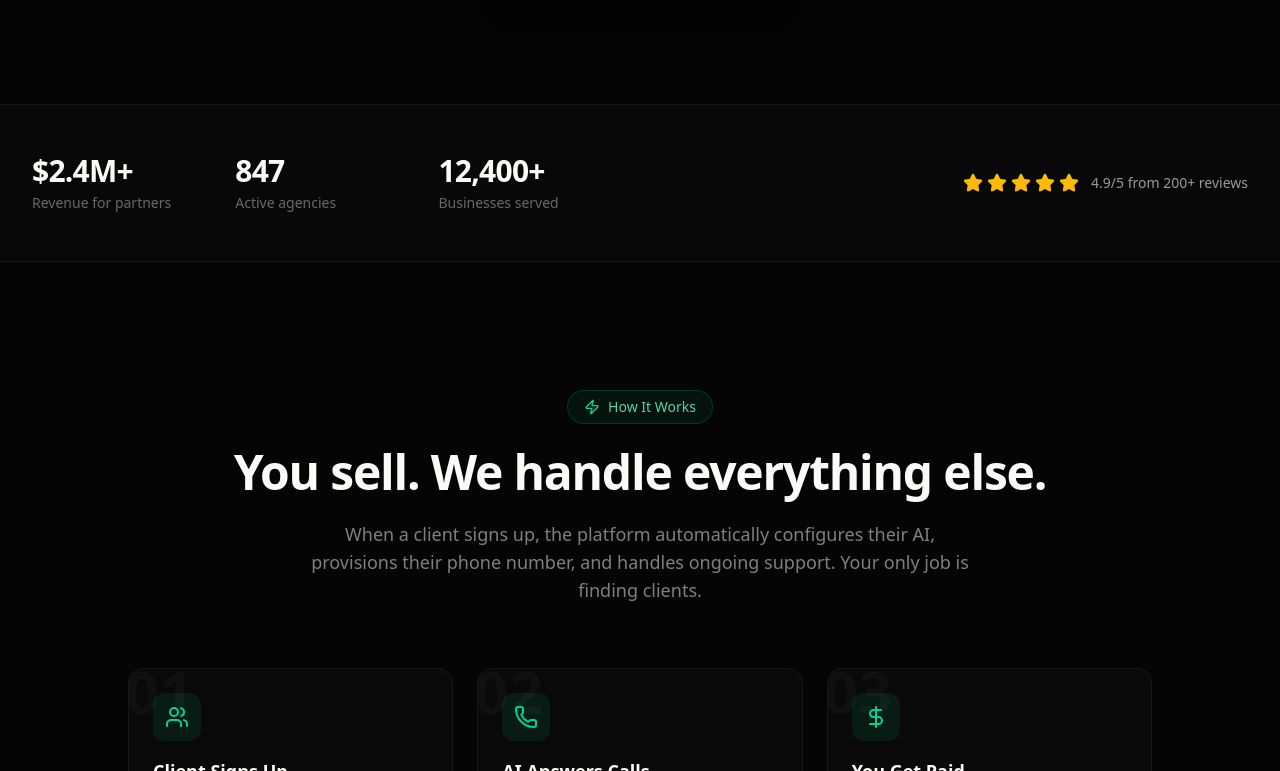
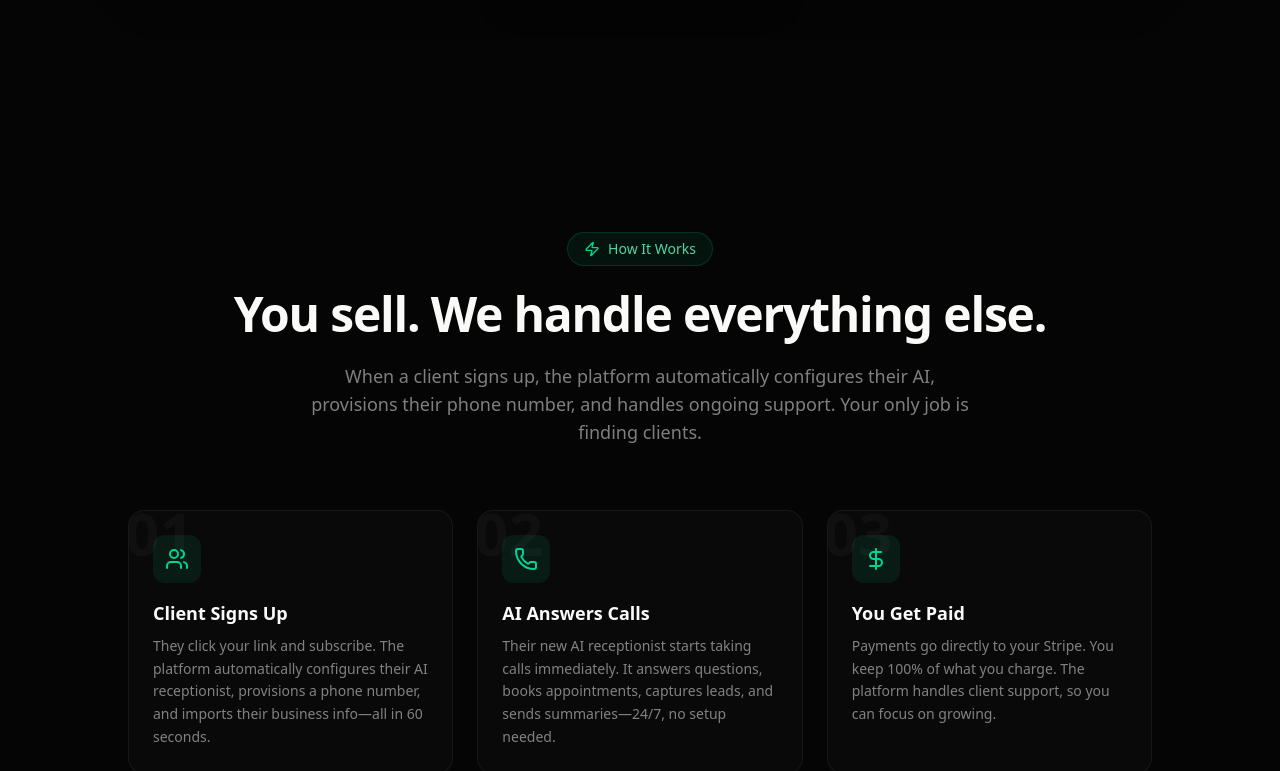
Before and after one commit to gibsonthompson/voiceai-connect, a Next.js app: page / in a window 1280 px wide. Shown: the part 1489-2260 px from the top of the page. Built offline with nearby package versions, Linux system fonts and the light colour scheme.

Commit message:
Remove fake social proof stats from homepage

```diff
--- a/app/page.tsx
+++ b/app/page.tsx
@@ -154,7 +154,7 @@ export default function LandingPage() {
                 <span className="animate-ping absolute inline-flex h-full w-full rounded-full bg-emerald-400 opacity-75"></span>
                 <span className="relative inline-flex rounded-full h-2 w-2 bg-emerald-400"></span>
               </span>
-              <span className="text-emerald-300/90">Now serving 12,000+ businesses worldwide</span>
+              <span className="text-emerald-300/90">White-label AI receptionist platform</span>
             </div>
 
             {/* Headline */}
@@ -222,32 +222,6 @@ export default function LandingPage() {
                 <span className="flex h-2 w-2 rounded-full bg-emerald-400" />
                 <span className="text-[#fafaf9]/70">Your clients see <span className="text-[#fafaf9]">your brand</span>, not ours</span>
               </div>
-            </div>
-          </div>
-        </div>
-      </section>
-
-      {/* Social Proof Bar */}
-      <section className="border-y border-white/[0.06] bg-white/[0.01] py-10 sm:py-12">
-        <div className="mx-auto max-w-7xl px-4 sm:px-6 lg:px-8">
-          <div className="flex flex-col lg:flex-row items-center justify-between gap-8">
-            <div className="grid grid-cols-3 gap-8 sm:gap-12 lg:gap-16">
-              {[
-                { value: '$2.4M+', label: 'Revenue for partners' },
-                { value: '847', label: 'Active agencies' },
-                { value: '12,400+', label: 'Businesses served' },
-              ].map((stat) => (
-                <div key={stat.label} className="text-center lg:text-left">
-                  <p className="text-2xl sm:text-3xl font-semibold tracking-tight">{stat.value}</p>
-                  <p className="text-xs sm:text-sm text-[#fafaf9]/40 mt-1">{stat.label}</p>
-                </div>
-              ))}
-            </div>
-            <div className="flex items-center gap-1">
-              {[...Array(5)].map((_, i) => (
-                <Star key={i} className="h-4 w-4 sm:h-5 sm:w-5 fill-amber-400 text-amber-400" />
-              ))}
-              <span className="ml-2 text-sm text-[#fafaf9]/60">4.9/5 from 200+ reviews</span>
             </div>
           </div>
         </div>
@@ -1312,7 +1286,7 @@ export default function LandingPage() {
                 </span>
               </h2>
               <p className="mt-4 sm:mt-6 text-lg sm:text-xl text-[#fafaf9]/50">
-                Join 800+ agencies already building recurring revenue with VoiceAI Connect.
+                Launch your AI receptionist agency in under 24 hours.
               </p>
 
               <div className="mt-8 sm:mt-10">
```
